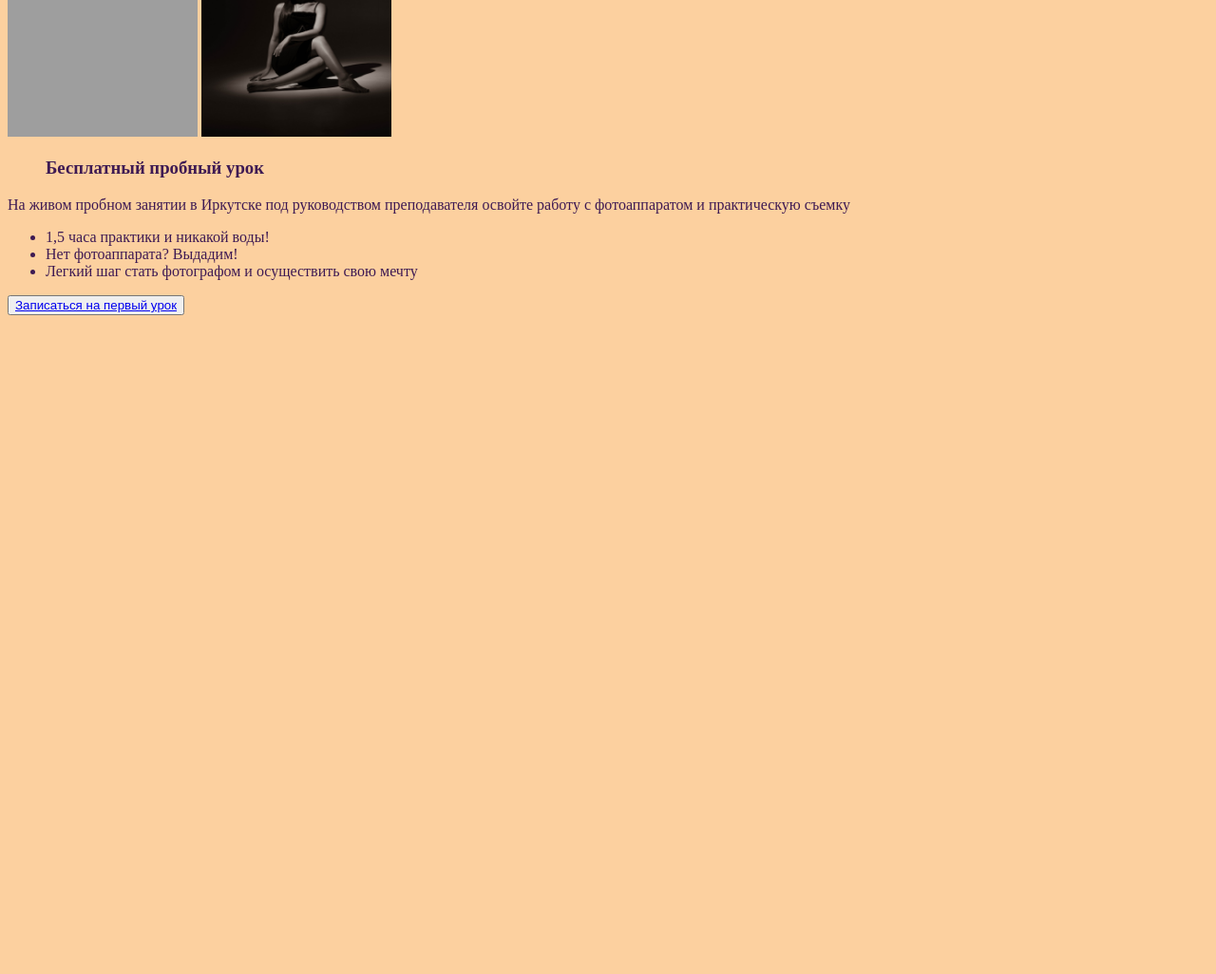
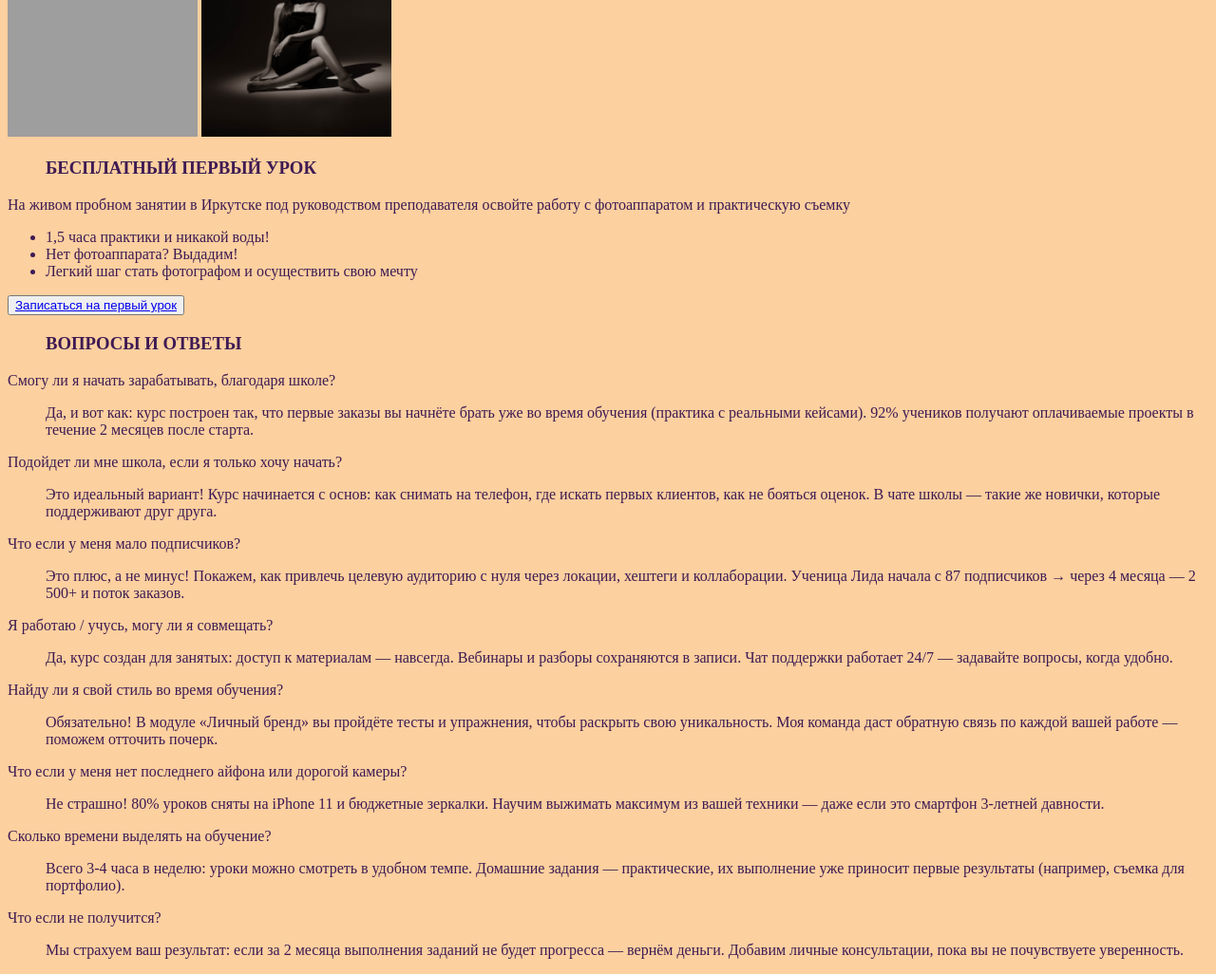
Before and after one commit to sofa0708-web/foto-name, a plain HTML site: page index.html in a window 1280 px wide. Shown: the part 815-1841 px from the top of the page at 95% size. Before the commit the page ends 1163 px from the top, so only its background shows below. Drawn offline with Linux system fonts and the light colour scheme; grey boxes are pictures that could not be loaded.

Commit message:
Update index.html

```diff
--- a/index.html
+++ b/index.html
@@ -8,7 +8,7 @@
 <title>Студия 9x12</title>
 </head>
 <body> <!-- Основная часть документа -->
-    <h1>Фотошкола «Студия 9х12»</h1>
+    <h1>ФОТОШКОЛА «Студия 9х12»</h1>
     <p>Помните магию момента, когда снимок только что проявился в руках? Тот самый формат, который хранил истории целого поколения. Сегодня эта магия стала больше, чем просто фотобумага. Это — целый мир, полный света, композиции и безграничных возможностей.</p>
     <blockquote><em><h3>Студия 9х12: Ваша личная комбинация идеальных кадров.</h3></em></blockquote>
     Мы не просто учим нажимать на кнопку. Мы помогаем собрать уникальную комбинацию из знаний, практики и вашего взгляда на мир. Здесь вы сложите пазл из основ композиции, секретов света и цифровых технологий, чтобы каждый ваш кадр становился историей, которую захочется пересматривать снова и снова.</p>
@@ -27,13 +27,30 @@
     <img class="banner" src="./images/рс6.jpg" alt="баннер-картинка" width="200" height="290">
     <img class="banner" src="./images/рс7.jpg" alt="баннер-картинка" width="200" height="290">
     <img class="banner" src="./images/рс8.JPG" alt="баннер-картинка" width="200" height="290">
-<p><blockquote><h3>Бесплатный пробный урок</h3></blockquote>
+<p><blockquote><h3>БЕСПЛАТНЫЙ ПЕРВЫЙ УРОК</h3></blockquote>
 На живом пробном занятии в Иркутске под руководством преподавателя освойте работу с фотоаппаратом и практическую съемку
 <ul><li>1,5 часа практики и никакой воды! </li>
         <li>Нет фотоаппарата? Выдадим!</li>
         <li>Легкий шаг стать фотографом и осуществить свою мечту</li></ul>
         <button><a href="https://t.me/s_fifi">Записаться на первый урок </a></button>
+<dl><dt><blockquote><h3>ВОПРОСЫ И ОТВЕТЫ</h3></blockquote></dt>
+<p>Смогу ли я начать зарабатывать, благодаря школе?</p>
+<dd>Да, и вот как: курс построен так, что первые заказы вы начнёте брать уже во время обучения (практика с реальными кейсами). 92% учеников получают оплачиваемые проекты в течение 2 месяцев после старта.</dd>
+<p>Подойдет ли мне школа, если я только хочу начать?</p>
+<dd>Это идеальный вариант! Курс начинается с основ: как снимать на телефон, где искать первых клиентов, как не бояться оценок. В чате школы — такие же новички, которые поддерживают друг друга.</dd>
+<p>Что если у меня мало подписчиков?</p>
+<dd>Это плюс, а не минус! Покажем, как привлечь целевую аудиторию с нуля через локации, хештеги и коллаборации. Ученица Лида начала с 87 подписчиков → через 4 месяца — 2 500+ и поток заказов.</dd>
+<p>Я работаю / учусь, могу ли я совмещать?</p>
+<dd>Да, курс создан для занятых: доступ к материалам — навсегда. Вебинары и разборы сохраняются в записи. Чат поддержки работает 24/7 — задавайте вопросы, когда удобно.</dd>
+<p>Найду ли я свой стиль во время обучения?</p>
+<dd>Обязательно! В модуле «Личный бренд» вы пройдёте тесты и упражнения, чтобы раскрыть свою уникальность. Моя команда даст обратную связь по каждой вашей работе — поможем отточить почерк.</dd>
+<p>Что если у меня нет последнего айфона или дорогой камеры?</p>
+<dd>Не страшно! 80% уроков сняты на iPhone 11 и бюджетные зеркалки. Научим выжимать максимум из вашей техники — даже если это смартфон 3-летней давности.</dd>
+<p>Сколько времени выделять на обучение?</p>
+<dd>Всего 3-4 часа в неделю: уроки можно смотреть в удобном темпе. Домашние задания — практические, их выполнение уже приносит первые результаты (например, съемка для портфолио).</dd>
+<p>Что если не получится?</p>
+<dd>Мы страхуем ваш результат: если за 2 месяца выполнения заданий не будет прогресса — вернём деньги. Добавим личные консультации, пока вы не почувствуете уверенность.</dd>
+</dl>
 </p>
 </body>
-
 </html>
```
